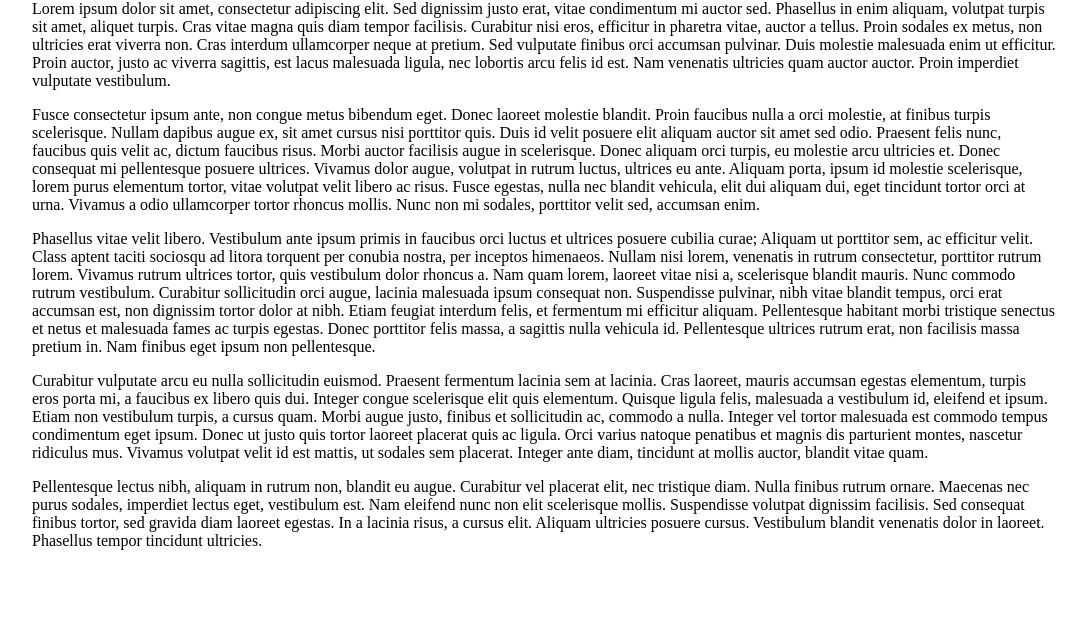
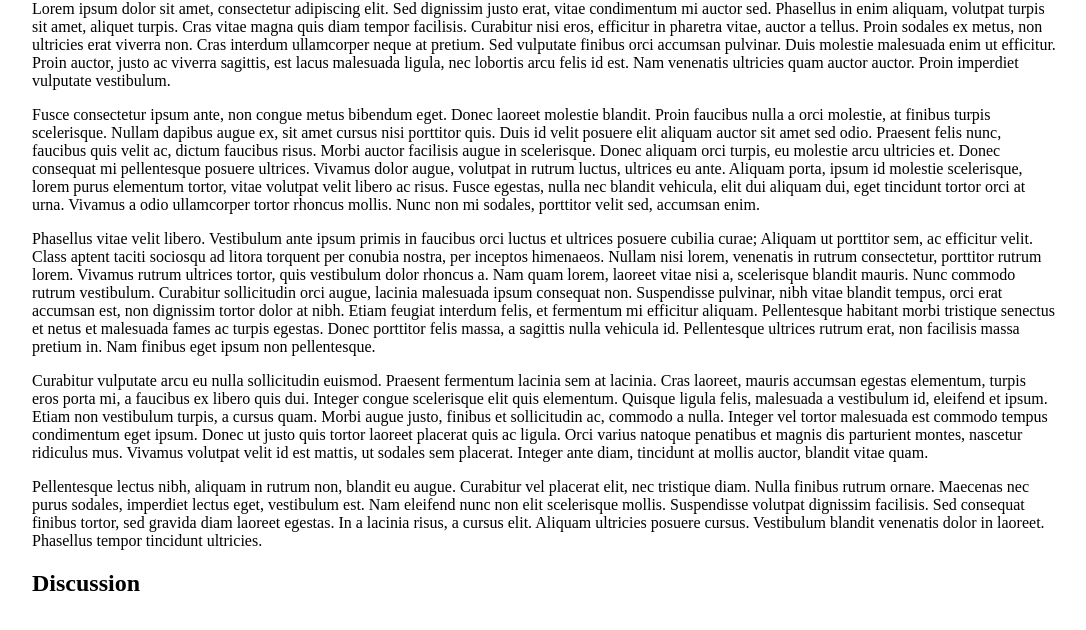
Before and after one commit to ismailarilik/react-discussion-component, a website: page public/index.html in a window 1280 px wide. Shown: the part 74-704 px from the top of the page, without its empty margins (96-1182 px from the left). Drawn offline with Linux system fonts and the light colour scheme.

Commit message:
Add discussion component with the title

```diff
--- a/public/index.html
+++ b/public/index.html
@@ -80,6 +80,11 @@
       Vestibulum blandit venenatis dolor in laoreet.
       Phasellus tempor tincidunt ultricies.
     </p>
+
+  <!-- Discussion component -->
+  <div>
+    <h2>Discussion</h2>
+  </div>
 </body>
 
 </html>
```
